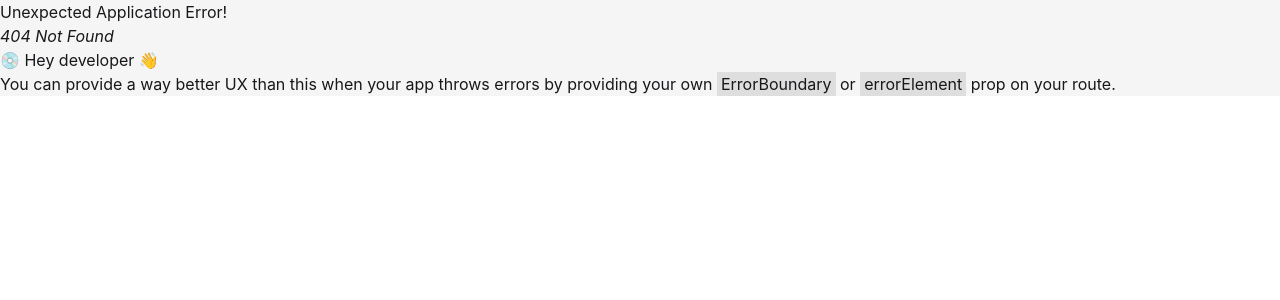
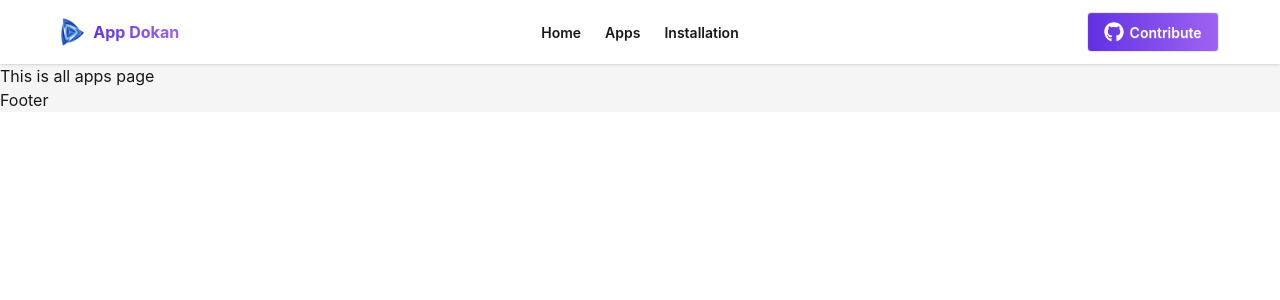
Before and after one commit to Shashuvo/App-Dokan, a React (Vite) app: page /apps in a window 1280 px wide. Before the commit this address had no page. Shown: the top 300 px of the page. Built offline with nearby package versions, Linux system fonts and the light colour scheme.

Commit message:
apps page route added

```diff
--- /dev/null
+++ b/src/Pages/Apps/Apps.jsx
@@ -0,0 +1,11 @@
+import React from 'react';
+
+const Apps = () => {
+    return (
+        <div>
+            <h1>This is all apps page</h1>
+        </div>
+    );
+};
+
+export default Apps;
--- a/src/Routes/Router.jsx
+++ b/src/Routes/Router.jsx
@@ -1,6 +1,7 @@
 import { createBrowserRouter } from "react-router";
 import Root from "../Pages/Root/Root";
 import Home from "../Pages/Home/Home";
+import Apps from "../Pages/Apps/Apps";
 
 
 const router = createBrowserRouter([
@@ -18,6 +19,10 @@ const router = createBrowserRouter([
             Component: Home,
             hydrateFallbackElement: <div>Loading...</div>
         },
+        {
+          path:"apps",
+          Component: Apps,
+        }
       ]
     },
   ]);
```
